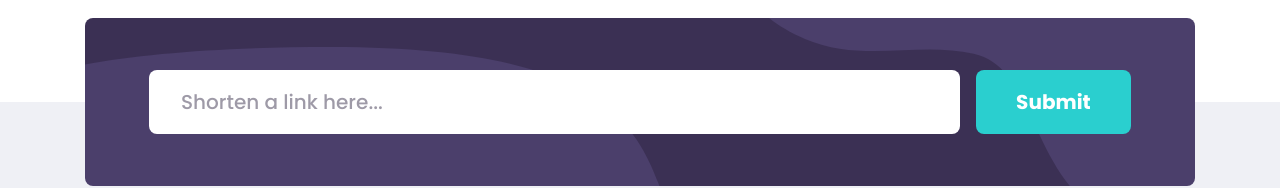
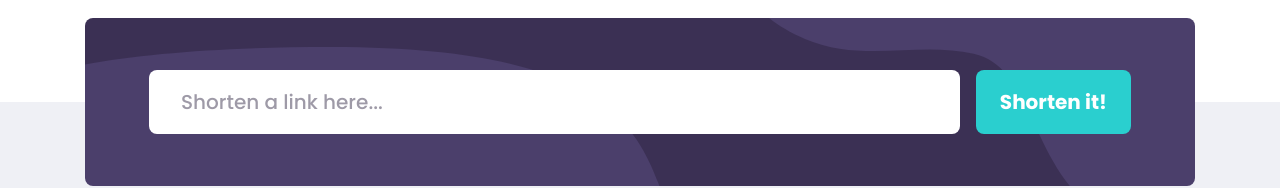
Before and after one commit to anindyoo/fe-mentor-5-shortly, a React (Create React App) app: page / in a window 1280 px wide. Shown: the part 688-876 px from the top of the page. Built offline with nearby package versions, Linux system fonts and the light colour scheme.

Commit message:
feat: update shorten submit button text.

```diff
--- a/src/components/LinkShortener/LinkShortenerForm.jsx
+++ b/src/components/LinkShortener/LinkShortenerForm.jsx
@@ -91,7 +91,7 @@ const LinkShortenerForm = (props) => {
               </svg>
               <span className="italic">Loading...</span>
             </>
-          ) : 'Submit'}
+          ) : 'Shorten it!'}
         </button>
       </form>
     </div>
```
